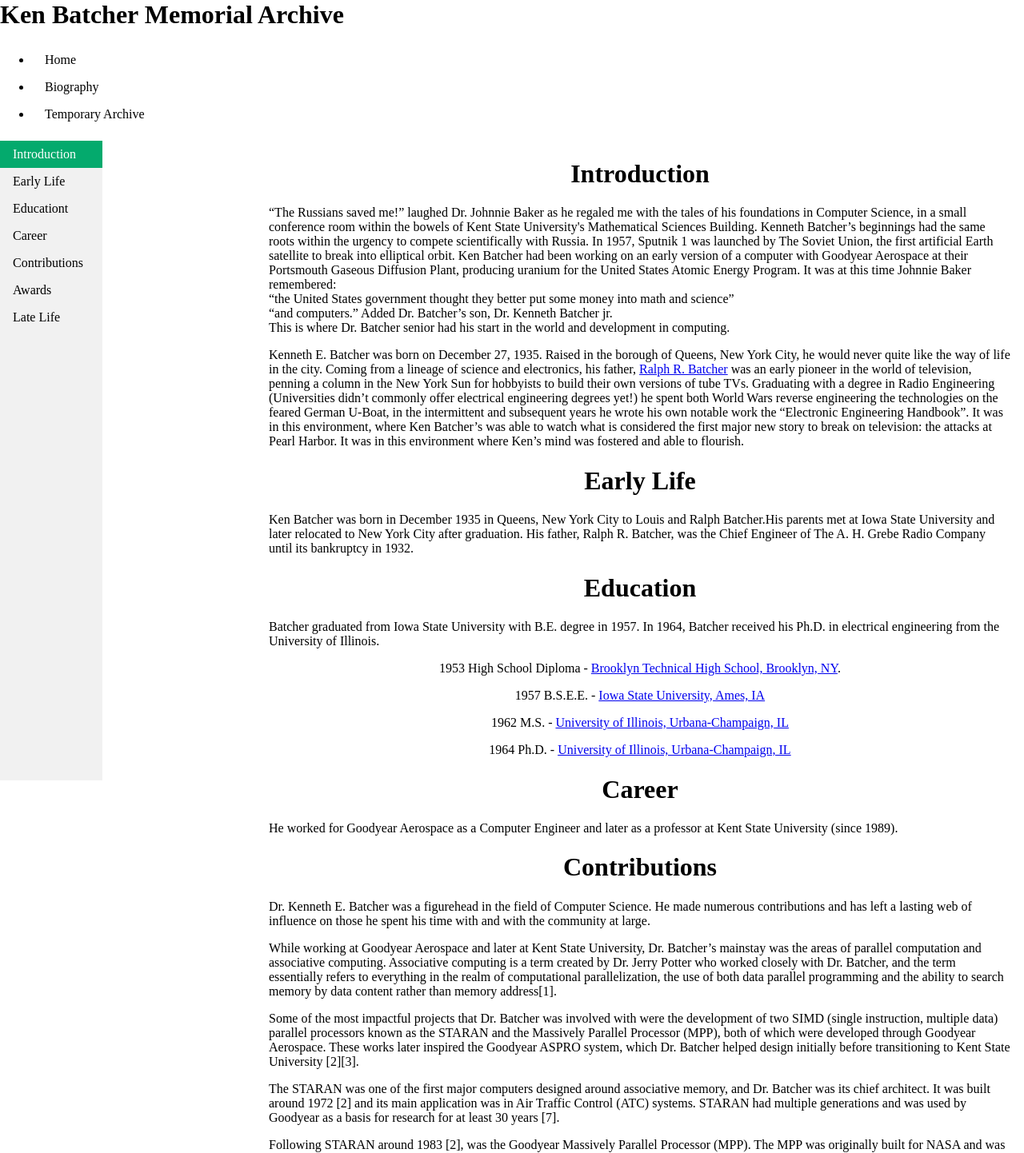
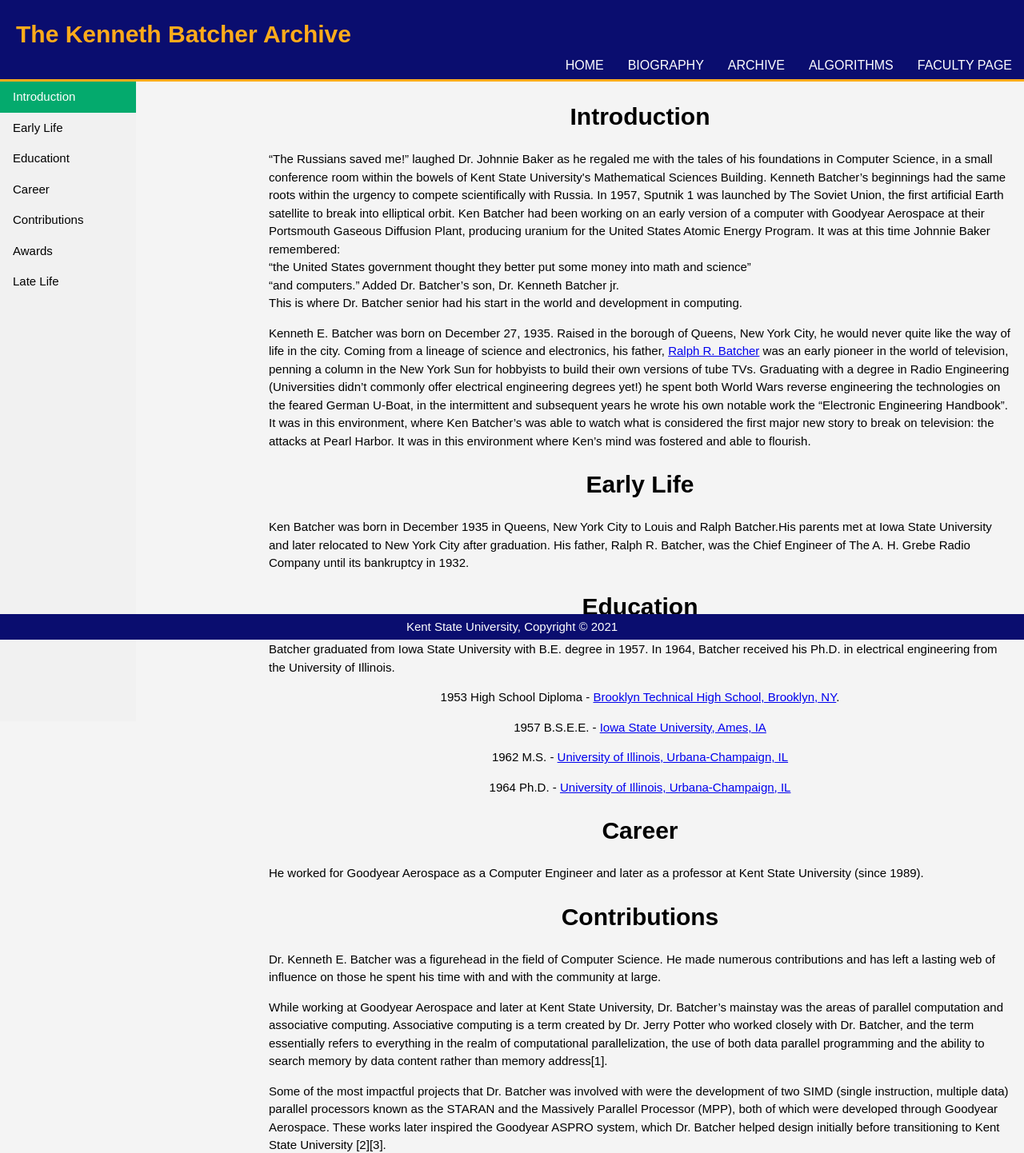
Before and after one commit to itseullman/capstone-banking, a PHP site: page /views/bio.html in a window 1280 px wide. Shown: the top 1442 px of the page at 80% size. Run offline with PHP 8.4, Linux system fonts and the light colour scheme.

Commit message:
Updated styles for bio page

```diff
--- a/css/style.css
+++ b/css/style.css
@@ -23,7 +23,7 @@ body {
   padding: 0;
   margin: 0;
   background-color: #f4f4f4;
-	min-height: calc(100vh + 300px);
+  min-height: 100vh;
   padding-bottom: 100px;
 }
 
@@ -33,6 +33,39 @@ body > header {
   border-bottom: #ffab1b 3px solid;
   padding-top: 20px;
 }
+
+
+
+  #bio-page header {
+	  display: block;
+	}
+	#bio-page ul {
+	  list-style-type: none;
+	  margin: 0;
+	  padding: 0;
+	  width: 170px;
+	  background-color: #f1f1f1;
+	  position: fixed;
+	  height: 100%;
+	  overflow: auto;
+	}
+
+	#bio-page li a {
+	  display: block;
+	  color: #000;
+	  padding: 8px 16px;
+	  text-decoration: none;
+	}
+
+	#bio-page li a.active {
+	  background-color: #04AA6D;
+	  color: white;
+	}
+
+
+
+
+
 
 body > header a {
   color: #ffffff;
@@ -54,14 +87,12 @@ body > header > nav ul {
 }
 
 body > header > nav ul li {
-	padding: 0;
+  padding: 5px 15px;
 }
-body > header > nav ul a {
-	padding: 5px 15px;
-	display: inline-block;
+body > header > nav ul li:hover {
+  background-color: #ffab1b;
 }
-body > header > nav ul a:hover {
-	background-color: #ffab1b;
+body > header > nav ul li:hover a {
   color: black;
 }
 
@@ -119,21 +150,8 @@ input[type='search'] {
   width: 400px;
 }
 
-.filter-button {
-	margin: 3px;
-}
-
-#page-archive form {
-	padding-right: 40px;
-}
-
-
-#page-archive form input,
-#page-archive form button {
+#page-archive form input {
   margin-top: 20px;
-}
-#page-archive form p + div input {
-	margin-top: 0;
 }
 
 /* loading spinner */
@@ -142,34 +160,6 @@ input[type='search'] {
   height: 30px;
   position: relative;
   top: 10px;
-}
-
-#archive-search-tools {
-	display: flex;
-	flex-wrap: wrap;
-	width: 360px;
-}
-#archive-search-tools > label,
-#archive-search-tools > div {
-	display: flex;
-}
-#archive-search-tools > div {
-	width: 175px;
-}
-#archive-search-tools > label:hover
-#archive-search-tools > div:hover {
-	box-shadow: 0px 0px 4px 1px #ffab1b;
-}
-#archive-search-tools > label span {
-	display: inline-block;
-	width: 150px;
-}
-#archive-search-tools label span:first-child {
-	width: 25px;
-}
-.flex-break {
-	flex-basis: 100%;
-	height: 0;
 }
 
 /* #### END OF ARCHIVE PAGE #### */
--- a/views/bio.html
+++ b/views/bio.html
@@ -1,4 +1,18 @@
+<!DOCTYPE html>
+<html>
 <head>
+
+
+
+	<meta charset="utf-8">
+	<meta name="viewport" content="width=device-width">
+	<meta name="description" content="To Memorialize the life and work of Kenneth E. Batcher">
+	<meta name="keywords" content="Ken Batcher, Kenneth E. Batcher, MPP, Massively Parallel Processor, bitonic, Biography">
+	<meta name="author" content="Luke Sabo">
+	<title>Ken Batcher Memorial Archive | Biography</title>
+
+
+	<link rel="stylesheet" href="../css/style.css">
 
 	<script>
 		function show(shown, hidden) {
@@ -9,59 +23,29 @@
 	</script>
 
 
-	<style>
-	body {
-	  margin: 0;
-	}
-	header {
-	  display: block;
-	}
-	.bio__tabs {
-	  list-style-type: none;
-	  margin: 0;
-	  padding: 0;
-	  width: 10%;
-	  background-color: #f1f1f1;
-	  position: fixed;
-	  height: 100%;
-	  overflow: auto;
-	}
-
-	li a {
-	  display: block;
-	  color: #000;
-	  padding: 8px 16px;
-	  text-decoration: none;
-	}
-
-	li a.active {
-	  background-color: #04AA6D;
-	  color: white;
-	}
+</head>
 
 
-	</style>
-</head>
 
 <body>
 
 
 <header>
-	<div class="container">
-		<div id="welcome">
-			<h1><span class="highlight">Ken Batcher</span> Memorial Archive</h1>
-		</div>
-		<nav>
-			<ul>
-				<li><a href="index.html">Home</a></li>
-				<li class="current"><a href="bio.html">Biography</a></li>
-				<li><a href="archive.html">Temporary Archive</a></li>
-			</ul>
-		</nav>
-	</div>
+	<h1>The Kenneth Batcher Archive</h1>
+	<nav>
+		<ul>
+			<li><a href="index.php?page=home">Home</a></li>
+			<li><a href="index.php?page=bio">Biography</a></li>
+			<li><a href="index.php?page=archive">Archive</a></li>
+			<li><a href="index.php?page=algorithms">Algorithms</a></li>
+			<li><a href="index.php?page=faculty-page">Faculty Page</a></li>
+		</ul>
+	</nav>
+
 </header>
 
-<ul class="bio__tabs">
+<div id="bio-page">
+<ul>
   <li><a class="active" href="#introduction">Introduction</a></li>
   <li><a href="#early-life">Early Life</a></li>
   <li><a href="#education">Educationt</a></li>
@@ -293,4 +277,11 @@
 	</p>
   </div>
 </div>
+</div>
+
+
+<footer>
+	<p>Kent State University, Copyright &copy; 2021</p>
+</footer>
 </body>
+</html>
```
Lines whose indentation alone changed are shown as unchanged.
